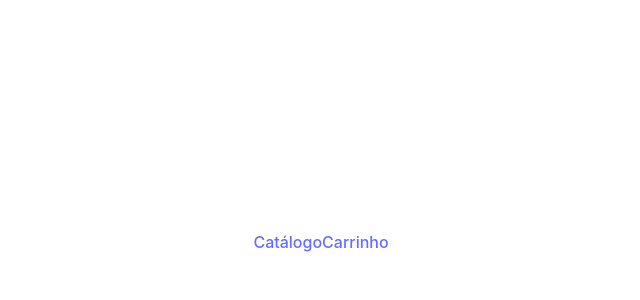
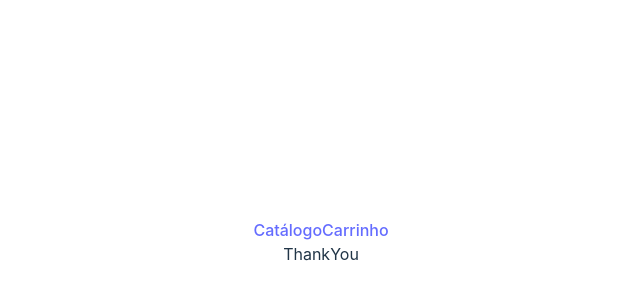
Before and after one commit to vanderleik/projeto_ecommerce_react_vite, a React (Vite) app: page /thank-you in a window 1280 px wide. Before the commit this address had no page. Shown: the part 158-458 px from the top of the page, without its empty margins (319-959 px from the left). Built offline with nearby package versions, Linux system fonts and the light colour scheme.

Commit message:
feat: criando componente ThankYou

```diff
--- a/src/App.jsx
+++ b/src/App.jsx
@@ -2,6 +2,7 @@ import { BrowserRouter, Routes, Route, Link } from 'react-router-dom'
 import './App.css'
 import Catalog from './components/Catalog'
 import Cart from './components/Cart'
+import ThankYou from './components/ThankYou'
 
 function App() {
 
@@ -16,6 +17,7 @@ function App() {
         <Routes>
           <Route path="/" element={<Catalog />} />
           <Route path="/cart" element={<Cart />} />
+          <Route path="/thank-you" element={<ThankYou />} />
         </Routes>
       </div>
     </BrowserRouter>
--- /dev/null
+++ b/src/components/ThankYou.jsx
@@ -0,0 +1,9 @@
+import React from 'react'
+
+const ThankYou = () => {
+  return (
+    <div>ThankYou</div>
+  )
+}
+
+export default ThankYou
```
